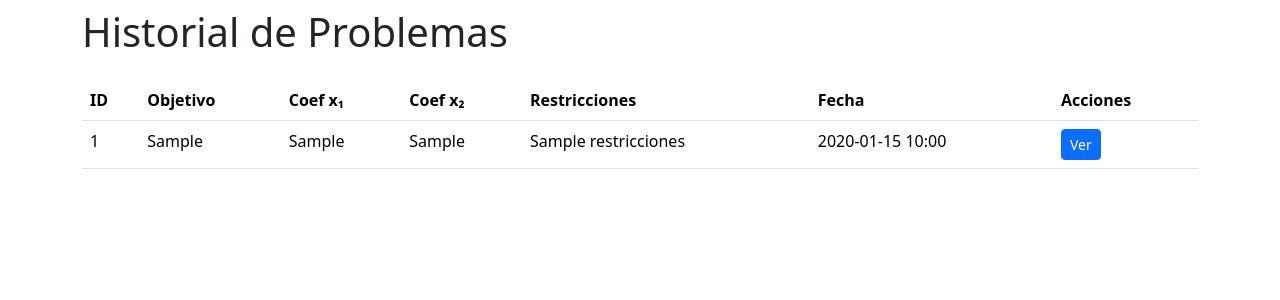
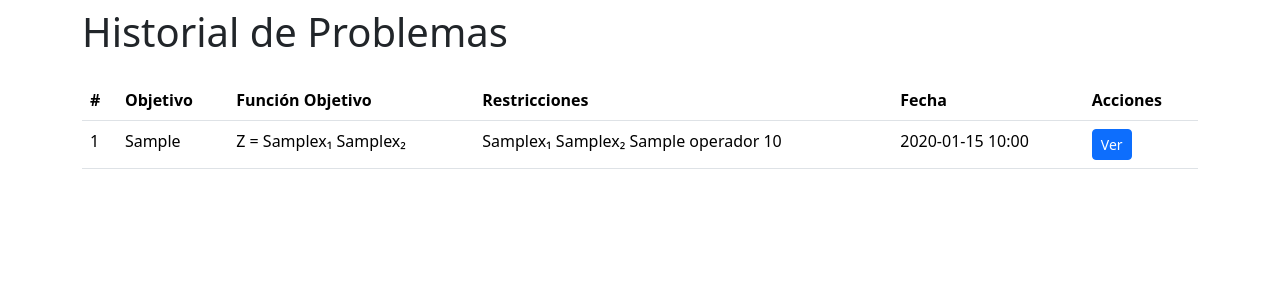
Before and after one commit to YANA021/MOP-METODO-GRAFICO, a Django app: template templates/historial.html in a window 1280 px wide. Shown: the part 56-356 px from the top of the page. Run offline with Django 5.2, Linux system fonts and the light colour scheme; the template is opened without the code that fills it: most values are stand-ins (such as "Sample title", 1, 10 or a date in 2020); data that the repository does not hold is empty.

Commit message:
Improve history view

```diff
--- a/templates/historial.html
+++ b/templates/historial.html
@@ -6,10 +6,9 @@
 <table class="table">
   <thead>
     <tr>
-      <th>ID</th>
+      <th>#</th>
       <th>Objetivo</th>
-      <th>Coef x₁</th>
-      <th>Coef x₂</th>
+      <th>Función Objetivo</th>
       <th>Restricciones</th>
       <th>Fecha</th>
       <th>Acciones</th>
@@ -18,11 +17,14 @@
   <tbody>
   {% for p in problemas %}
     <tr>
-      <td>{{ p.id }}</td>
+      <td>{{ forloop.counter }}</td>
       <td>{{ p.get_objetivo_display }}</td>
-      <td>{{ p.coef_x1 }}</td>
-      <td>{{ p.coef_x2 }}</td>
-      <td>{{ p.restricciones }}</td>
+      <td>Z = {{ p.coef_x1 }}x₁ {% if p.coef_x2 >= 0 %}+{% endif %}{{ p.coef_x2 }}x₂</td>
+      <td>
+        {% for r in p.restricciones %}
+          {{ r.coef_x1 }}x₁ {% if r.coef_x2 >= 0 %}+{% endif %}{{ r.coef_x2 }}x₂ {{ r.operador }} {{ r.valor }}<br>
+        {% endfor %}
+      </td>
       <td>{{ p.created_at|date:'Y-m-d H:i' }}</td>
       <td><a class="btn btn-sm btn-primary" href="{% url 'ver_problema' p.id %}">Ver</a></td>
     </tr>
```
